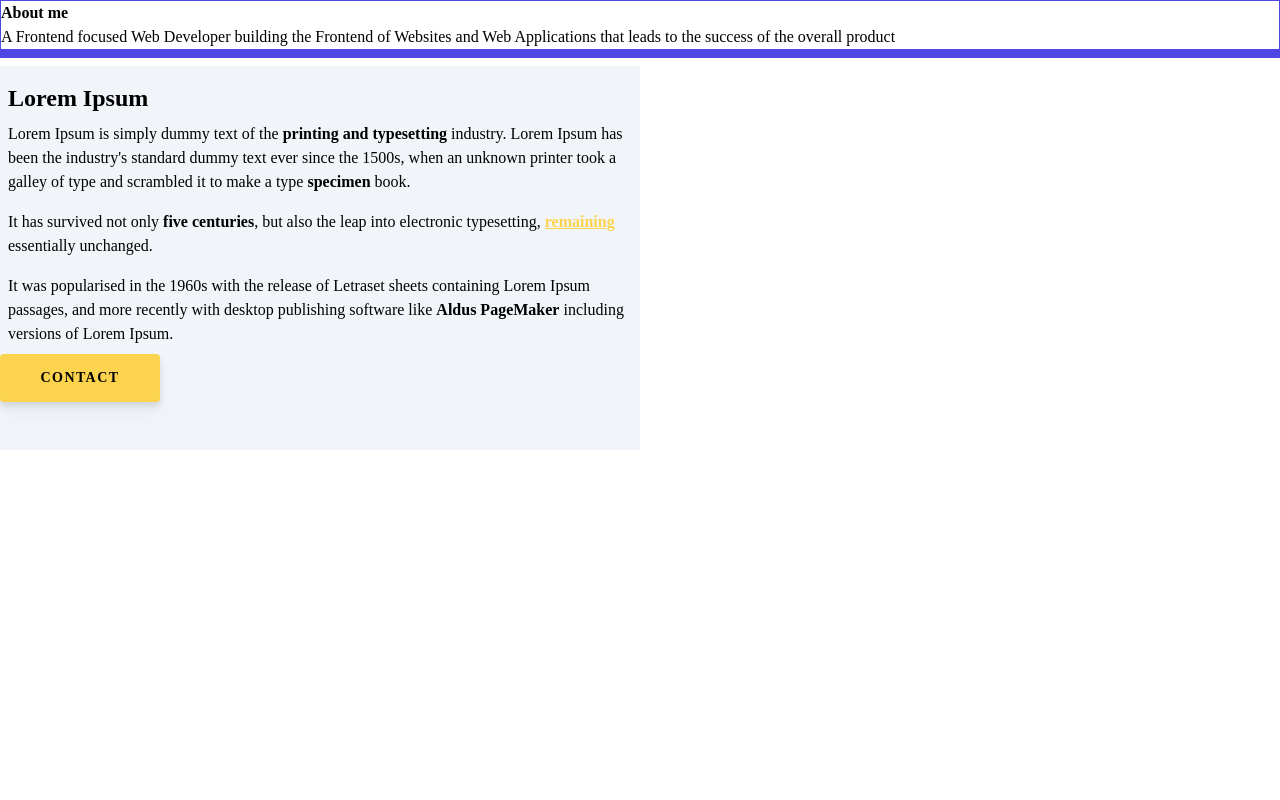
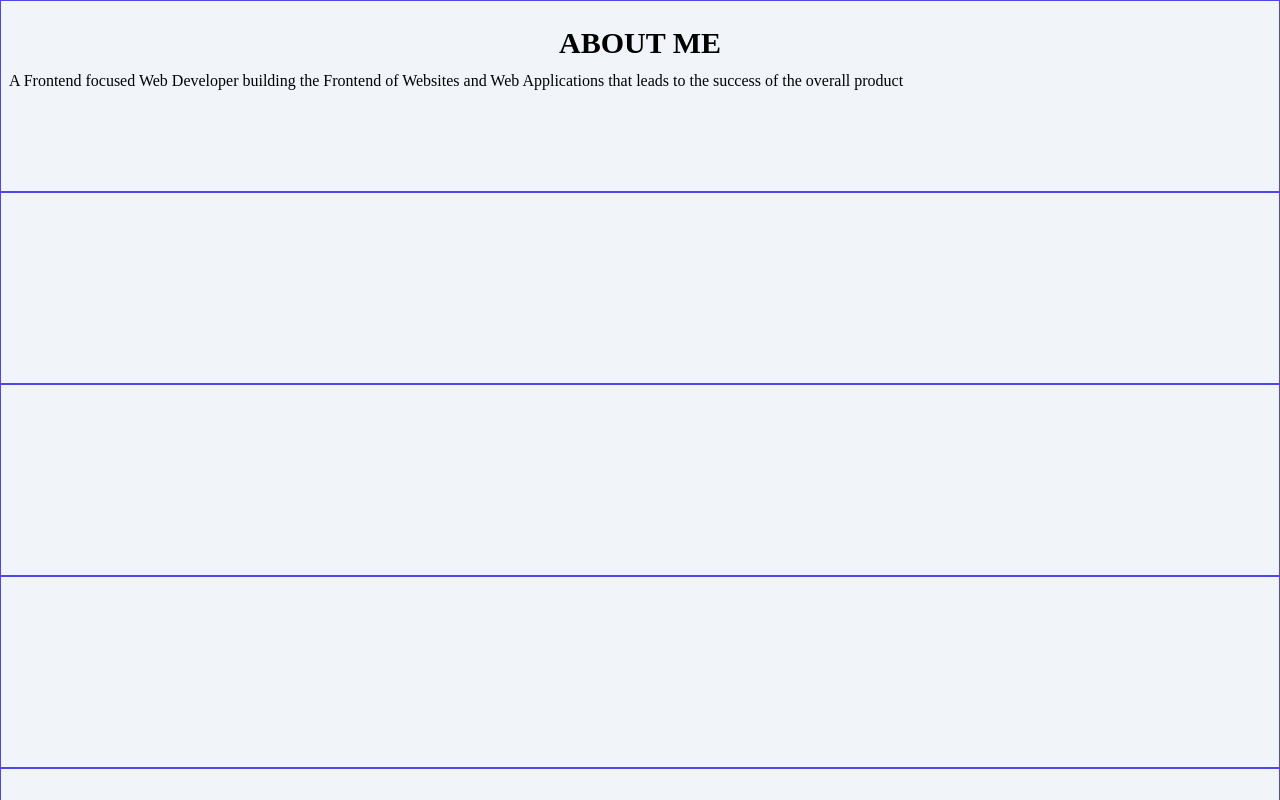
Before and after one commit to Makersmarx/dev-portfolio, a React (Create React App) app: page / in a window 1280 px wide. Shown: the top 800 px of the page. Built offline with nearby package versions, Linux system fonts and the light colour scheme.

Commit message:
Fifth commit. Placeholder title added for Contact section, more styling for Panel comp.

```diff
--- a/src/components/Panel.js
+++ b/src/components/Panel.js
@@ -1,8 +1,8 @@
 function Panel(props){
     return (
-    <div className="w-full h-100px border border-indigo-600">
-        <h1 className="font-bold">{props.title}</h1>
-        <span>{props.body}</span>
+    <div className="w-full h-48  bg-slate-100 border border-indigo-600">
+        <h1 className="text-3xl font-bold text-center m-2 pt-4">{props.title}</h1>
+        <span className="text-1xl text-center m-2 pt-4" >{props.body}</span>
     </div>
     )
 }
--- a/src/section/AboutMe/AboutMe.js
+++ b/src/section/AboutMe/AboutMe.js
@@ -3,7 +3,7 @@ import { aboutMe } from "./constants";
 
 function AboutMe(){
     return(
-        <Panel title="About me" body={aboutMe}/>
+        <Panel title="ABOUT ME" body={aboutMe}/>
     )
 };
 
--- a/src/section/Contact.js
+++ b/src/section/Contact.js
@@ -2,9 +2,7 @@ import Panel from "../components/Panel";
 
 function Contact(){
     return (
-        <Panel>
-
-        </Panel>
+        <Panel title="Placeholder for Contact section"/>
     )
 }
 export default Contact;
```
